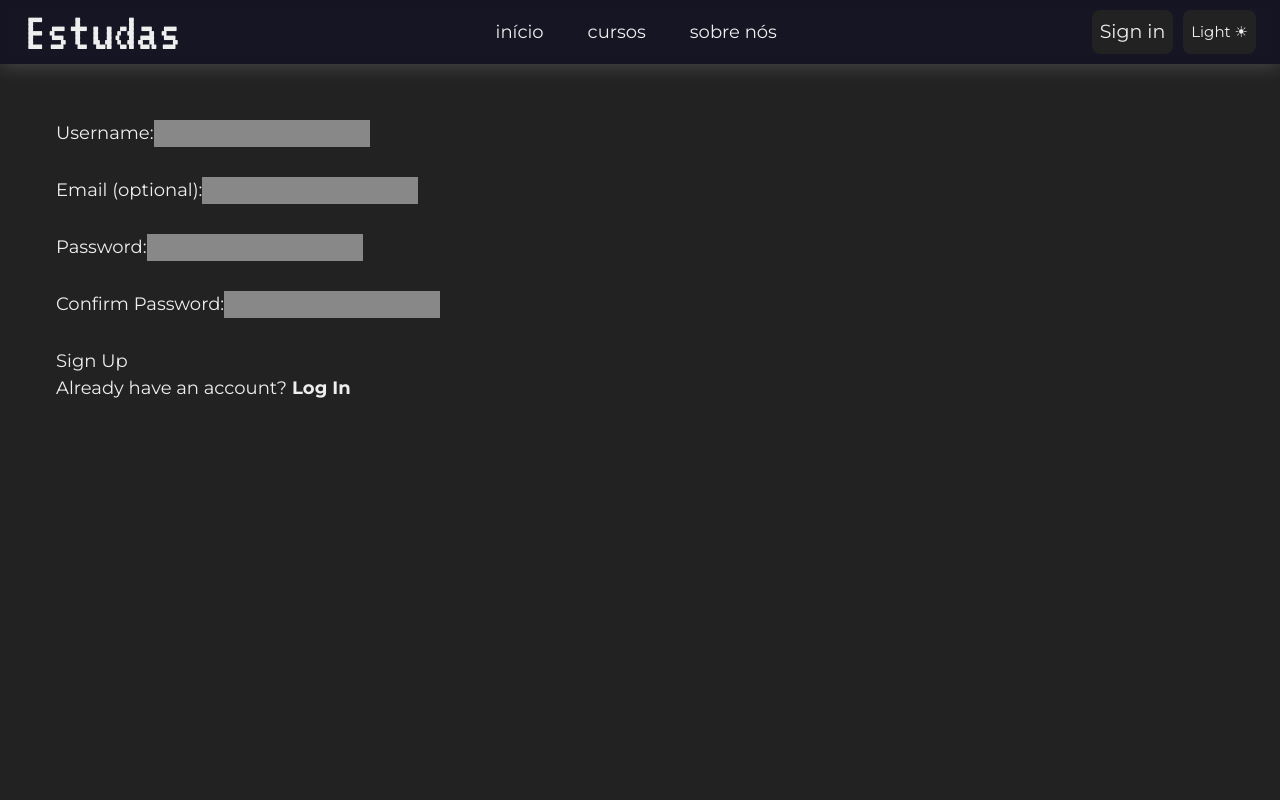
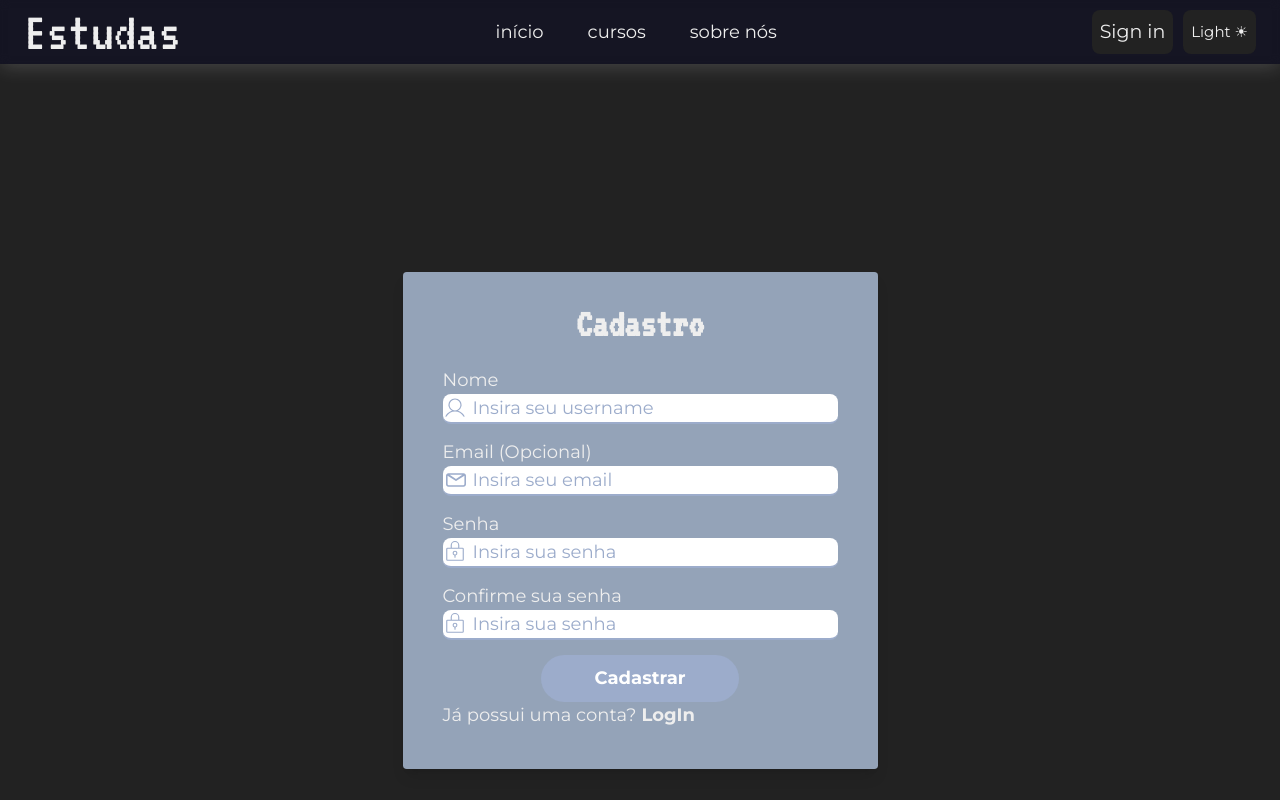
Before and after one commit to PrieTorres/Estudas, a Next.js app: page /signIn in a window 1280 px wide. Shown: the top 800 px of the page. Built offline with nearby package versions, Linux system fonts and the light colour scheme; no server answers; the database is empty.

Commit message:
fix: adjust styles

```diff
--- a/src/components/SingUP_IN/index.tsx
+++ b/src/components/SingUP_IN/index.tsx
@@ -37,8 +37,6 @@ export const SignUp = () => {
 
     if (password === confirmPassword) {
       createUser(username, email, password);
-    } else {
-      alert('Passwords do not match');
     }
   };
 
@@ -63,41 +61,94 @@ export const SignUp = () => {
 
   return (
     <Container>
+      <div className="h-screen flex justify-center items-center">
+        <main className="w-[475px]  p-16 bg-slate-400 shadow-lg rounded-md">
+        <h1 className="mb-12 text-center font-bold text-4xl">Cadastro</h1>
+
           <form onSubmit={handleSignUp}>
-        <label>
-          Username:
-          <input type="text" value={username} onChange={handleUsernameChange} />
-        </label>
 
-        <label>
-          Email (optional):
-          <input type="email" value={email} onChange={handleEmailChange} />
-        </label>
+            <label htmlFor="username">Nome</label>
+            <div className="relative">
+              <svg className="absolute" xmlns="http://www.w3.org/2000/svg" width="24" height="24" fill="#9caccb" viewBox="0 0 256 256"><path d="M229.19,213c-15.81-27.32-40.63-46.49-69.47-54.62a70,70,0,1,0-63.44,0C67.44,166.5,42.62,185.67,26.81,213a6,6,0,1,0,10.38,6C56.4,185.81,90.34,166,128,166s71.6,19.81,90.81,53a6,6,0,1,0,10.38-6ZM70,96a58,58,0,1,1,58,58A58.07,58.07,0,0,1,70,96Z"></path></svg>
+              <input
+                onChange={handleUsernameChange}
+                value={username}
+                className="block w-full h-12 pl-8 border-b-[2px] border-[#9caccb] placeholder:text-[#9caccb]"
+                placeholder="Insira seu username"
+                type="text"
+                name="username"
+                id="username"
+              />
+            </div>
 
-        <label>
-          Password:
-          <input required={true} type="password" value={password} onChange={handlePasswordChange} />
-        </label>
+            <label className="block mt-6" htmlFor="email">Email (Opcional)</label>
+            <div className="relative">
+              <svg className="absolute left-1.5" fill="#9caccb" height="24px" width="20px" viewBox="0 0 75.294 75.294">
+                <g>
+                  <path d="M66.097,12.089h-56.9C4.126,12.089,0,16.215,0,21.286v32.722c0,5.071,4.126,9.197,9.197,9.197h56.9
+		c5.071,0,9.197-4.126,9.197-9.197V21.287C75.295,16.215,71.169,12.089,66.097,12.089z M61.603,18.089L37.647,33.523L13.691,18.089
+		H61.603z M66.097,57.206h-56.9C7.434,57.206,6,55.771,6,54.009V21.457l29.796,19.16c0.04,0.025,0.083,0.042,0.124,0.065
+		c0.043,0.024,0.087,0.047,0.131,0.069c0.231,0.119,0.469,0.215,0.712,0.278c0.025,0.007,0.05,0.01,0.075,0.016
+		c0.267,0.063,0.537,0.102,0.807,0.102c0.001,0,0.002,0,0.002,0c0.002,0,0.003,0,0.004,0c0.27,0,0.54-0.038,0.807-0.102
+		c0.025-0.006,0.05-0.009,0.075-0.016c0.243-0.063,0.48-0.159,0.712-0.278c0.044-0.022,0.088-0.045,0.131-0.069
+		c0.041-0.023,0.084-0.04,0.124-0.065l29.796-19.16v32.551C69.295,55.771,67.86,57.206,66.097,57.206z"/>
+                </g>
+              </svg>
+              <input
+                onChange={handleEmailChange}
+                value={email}
+                className="block w-full h-12 pl-10 pr-4 border-b-[2px] border-[#9caccb] placeholder:text-[#9caccb]"
+                placeholder="Insira seu email"
+                type="email"
+                name="email"
+                id="email"
+              />
+            </div>
 
-        <label>
-          Confirm Password:
-          <input required={true} type="password" value={confirmPassword} onChange={handleConfirmPasswordChange} />
-        </label>
+            <label className="block mt-6" htmlFor="password">Senha</label>
+            <div className="relative">
+              <svg className="absolute" xmlns="http://www.w3.org/2000/svg" width="24" height="24" fill="#9caccb" viewBox="0 0 256 256"><path d="M208,82H174V56a46,46,0,0,0-92,0V82H48A14,14,0,0,0,34,96V208a14,14,0,0,0,14,14H208a14,14,0,0,0,14-14V96A14,14,0,0,0,208,82ZM94,56a34,34,0,0,1,68,0V82H94ZM210,208a2,2,0,0,1-2,2H48a2,2,0,0,1-2-2V96a2,2,0,0,1,2-2H208a2,2,0,0,1,2,2Zm-82-94a26,26,0,0,0-6,51.29V184a6,6,0,0,0,12,0V165.29A26,26,0,0,0,128,114Zm0,40a14,14,0,1,1,14-14A14,14,0,0,1,128,154Z"></path></svg>
+              <input
+                onChange={handlePasswordChange}
+                value={password}
+                className="block w-full h-12 pl-8 border-b-[2px] border-[#9caccb] placeholder:text-[#9caccb]"
+                placeholder="Insira sua senha" type="password" name="password" id="password"
+              />
+            </div>
 
-        <button type='submit'>Sign Up</button>
+
+            <label className="block mt-6" htmlFor="password">Confirme sua senha</label>
+            <div className="relative">
+              <svg className="absolute" xmlns="http://www.w3.org/2000/svg" width="24" height="24" fill="#9caccb" viewBox="0 0 256 256"><path d="M208,82H174V56a46,46,0,0,0-92,0V82H48A14,14,0,0,0,34,96V208a14,14,0,0,0,14,14H208a14,14,0,0,0,14-14V96A14,14,0,0,0,208,82ZM94,56a34,34,0,0,1,68,0V82H94ZM210,208a2,2,0,0,1-2,2H48a2,2,0,0,1-2-2V96a2,2,0,0,1,2-2H208a2,2,0,0,1,2,2Zm-82-94a26,26,0,0,0-6,51.29V184a6,6,0,0,0,12,0V165.29A26,26,0,0,0,128,114Zm0,40a14,14,0,1,1,14-14A14,14,0,0,1,128,154Z"></path></svg>
+              <input
+                onChange={handleConfirmPasswordChange}
+                value={confirmPassword}
+                className="block w-full h-12 pl-8 border-b-[2px] border-[#9caccb] placeholder:text-[#9caccb]"
+                placeholder="Insira sua senha" type="password" name="password" id="password"
+              />
+            </div>
+
+
+            <button
+            className="block mx-auto p-4 mt-6 rounded-full w-1/2 text-white font-bold bg-[#9caccb] hover:bg-[#8895ac] cursor-pointer"
+            type="submit"
+            >Cadastrar</button>
+
             {password.length > 0 &&
               <div style={{ width: "100%" }}>
-            {isPasswordCorrect ? <p>Passwords match</p> : <p>Passwords do not match</p>}
+                {!isPasswordCorrect && <p className="text-red-700">As senhas não são iguais</p>}
               </div>
             }
           </form>
           <div style={{ display: "flex", gap: 5 }}>
-        <p>Already have an account?</p>
-        <Link href="/login"><strong>Log In</strong></Link>
+            <p>Já possui uma conta?</p>
+            <Link href="/login"><strong>LogIn</strong></Link>
           </div>
           {
             loading && <LoadingSpin />
           }
+        </main>
+      </div>
     </Container>
   );
 };
--- a/src/components/SingUP_IN/styles.ts
+++ b/src/components/SingUP_IN/styles.ts
@@ -1,21 +1,20 @@
 import styled, { DefaultTheme, css } from 'styled-components';
 
 export const Container = styled.div`
-  ${({ theme }: { theme: DefaultTheme }) => css`
+  ${({ theme }: { theme: DefaultTheme; }) => css`
+    & svg {
+      top: 0.2rem
+    }
 
-      & label {
-        margin-bottom: 30px;
-        width: 100%;
-      }
+    & input {
+      padding: 8px;
+      padding-left: 3rem;
+      border-radius: 8px;
+      color: ${theme.colors.mainColor};
+    }
 
-      & input {
-        background-color: ${theme.colors.darkGrey};
-        max-height: 100%;
-      }
-
-      & form {
-        display: flex;
-        flex-wrap: wrap;
-      }
+    & > div {
+      background: ${theme.colors.mainBg};
+    }
   `}
 `;
```
Lines whose indentation alone changed are shown as unchanged.
